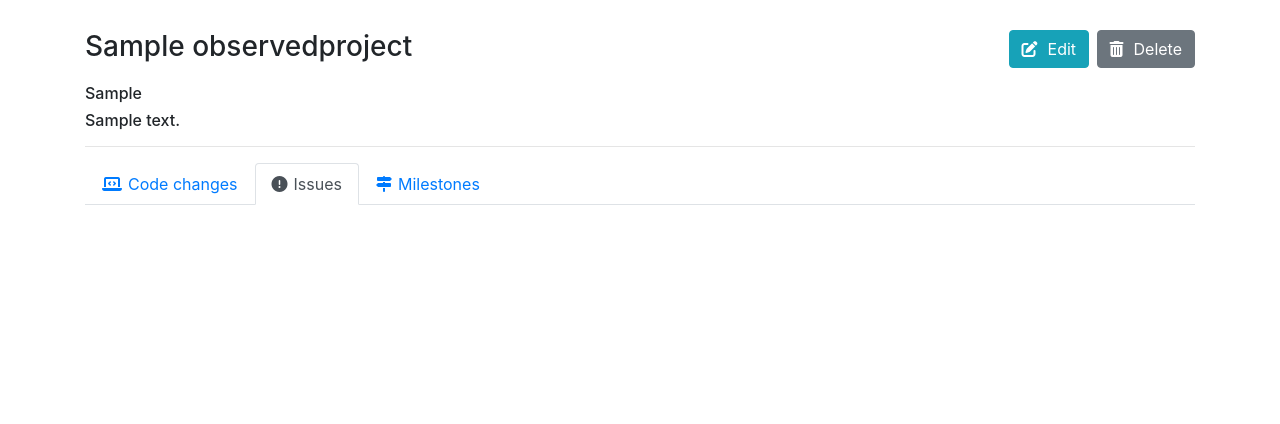
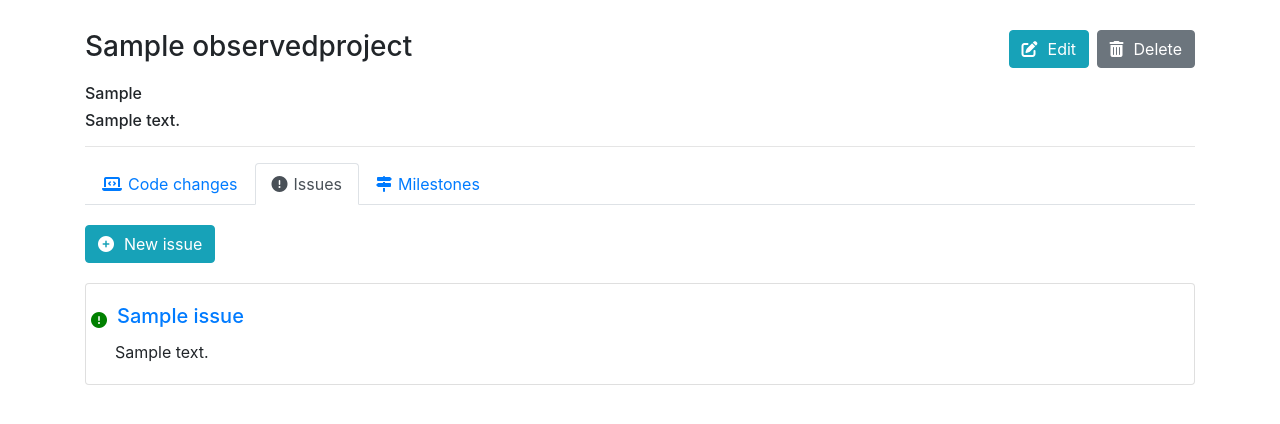
Before and after one commit to matkovskim/uks-project, a Django app: page /project/1/ in a window 1280 px wide, after a click on "Issues". Shown: the part 56-480 px from the top of the page. Run offline with Django 3.2, Linux system fonts and the light colour scheme; tables that the repository leaves empty hold one stand-in row (values such as "Sample post"); some libraries are stand-ins or nearby versions.

Commit message:
CRUD operations for issues
Updated urls.py with urls for issues and forms.py with a form for issues. Created html templates for one issue preview, form for creating a new issue and updating an existing issue and updated the html template for project preview with the list of issues. Added views for CRUD operations for issues.

```diff
--- a/uks_app/templates/uks_app/one_project.html
+++ b/uks_app/templates/uks_app/one_project.html
@@ -37,11 +37,27 @@
   <!-- issues tab -->
     <div class="tab-pane fade" id="issue" role="tabpanel" aria-labelledby="issue-tab">
         <div style="margin-top: 20px">
+            <span><a href="{% url 'new_issue' object.id %}" class="btn btn-info"><i style="margin-right: 10px" class="fas fa-plus-circle"></i>New issue</a></span>
             <div style="margin-top: 20px">
                 {% if object.issue_set.all %}
                     <!-- list of issues -->
                     {% for issue in object.issue_set.all %}
-
+                        <div class="card">
+                            <div class="card-body">
+                                <div class="row">
+                                    {% if issue.state == 'OP'%}
+                                        <i style="margin-right: 10px; margin-top: 8px; color: green" class="fas fa-exclamation-circle"></i>
+                                    {% else %}
+                                        <i style="margin-right: 10px; margin-top: 8px; color: red" class="fas fa-exclamation-circle"></i>
+                                    {% endif %}
+                                    <h5 class="card-title"><a href="{% url 'one_issue' object.id issue.id %}">{{issue.title}}</a></h5>
+                                </div>
+                                <div class="row">
+                                    <i style="margin-right: 10px; margin-top: 8px; color: white" class="fas fa-ellipsis-h"></i>
+                                    <p class="card-text">{{issue.description}}</p>
+                                </div>
+                            </div>
+                        </div>
                     {% endfor %}
                 {% else %}
                     <p>There are no issues for this project.</p>
--- a/uks_app/urls.py
+++ b/uks_app/urls.py
@@ -4,9 +4,18 @@ from . import views
 
 urlpatterns = [
     path('', views.index, name='index'),
+
+    #projects
     path('project/', views.ProjectView.as_view(), name='all_projects'),
     path('project/new/', views.create_update_project, name='new_project'),
     path('project/<int:pk>/delete/', views.ProjectDelete.as_view(), name='delete_project'),
     path('project/<int:project_id>/edit/', views.create_update_project, name='edit_project'),
     path('project/<int:pk>/', views.OneProjectView.as_view(), name='one_project'),
+
+    #issues
+    path('project/<int:project_id>/issue/new/', views.create_update_issue, name='new_issue'),
+    path('project/<int:project_id>/issue/<int:pk>/', views.OneIssueView.as_view(), name='one_issue'),
+    path('project/<int:project_id>/issue/<int:pk>/delete/', views.IssueDelete.as_view(), name='delete_issue'),
+    path('project/<int:project_id>/issue/<int:issue_id>/edit/', views.create_update_issue, name='edit_issue'),
+    path('project/<int:project_id>/issue/<int:issue_id>/changestate/', views.change_issue_state, name='change_state_issue'),
 ]
--- a/uks_app/views.py
+++ b/uks_app/views.py
@@ -5,7 +5,7 @@ from django.urls import reverse_lazy
 from django.views.generic.edit import DeleteView
 
 from .models import ObservedProject, Issue
-from .forms import ProjectForm
+from .forms import ProjectForm, IssueForm
 
 # home page
 def index(request):
@@ -34,10 +34,65 @@ def create_update_project(request, project_id=None):
 
     return render(request, 'uks_app/create_update_project.html', context)
 
+# new issue form
+def create_update_issue(request, project_id, issue_id=None):
+
+    #get observed project
+    observed_project = get_object_or_404(ObservedProject, id=project_id)
+
+    #issue_id == None -> Create
+    #issue_id != None -> Update
+    observed_issue = get_object_or_404(Issue, pk=issue_id) if issue_id else None
+
+    form = IssueForm(request.POST or None, instance=observed_issue)
+
+    if form.is_valid():
+        issue = form.save(commit=False)
+
+        #set project as foreign key
+        issue.project = observed_project
+        issue.save()
+
+        if issue_id:
+            return HttpResponseRedirect('/project/' + str(project_id) + '/issue/' + str(issue_id) + '/')
+        else:
+            return HttpResponseRedirect('/project/' + str(project_id) + '/issue/' + str(issue.id) + '/')
+
+    context = {
+        'form' : form,
+    }
+
+    return render(request, 'uks_app/create_update_issue.html', context)
+
+#change issue state
+def change_issue_state(request, project_id, issue_id):
+
+    #get observed project
+    observed_project = get_object_or_404(ObservedProject, id=project_id)
+
+    #get issue
+    observed_issue = get_object_or_404(Issue, id=issue_id)
+
+    if observed_issue.state == "OP":
+        observed_issue.state = "CL"
+    else:
+        observed_issue.state = "OP"
+
+    observed_issue.save()
+
+    return HttpResponseRedirect('/project/' + str(project_id) + '/issue/' + str(issue_id) + '/')
+
 #delete project
 class ProjectDelete(DeleteView):
     template_name = 'uks_app/delete_project.html'
     model = ObservedProject
+
+    success_url = reverse_lazy('all_projects')
+
+#delete project
+class IssueDelete(DeleteView):
+    template_name = 'uks_app/delete_issue.html'
+    model = Issue
 
     success_url = reverse_lazy('all_projects')
 
@@ -53,3 +108,8 @@ class ProjectView(generic.ListView):
 class OneProjectView(generic.DetailView):
     model = ObservedProject
     template_name = 'uks_app/one_project.html'
+
+# one issue detailed view
+class OneIssueView(generic.DetailView):
+    model = Issue
+    template_name = 'uks_app/one_issue.html'
```
Also changed, not shown: uks_app/forms.py (+8 -0 lines), uks_app/templates/uks_app/create_update_issue.html (added, +21 -0 lines), uks_app/templates/uks_app/delete_issue.html (added, +16 -0 lines), uks_app/templates/uks_app/one_issue.html (added, +34 -0 lines).
